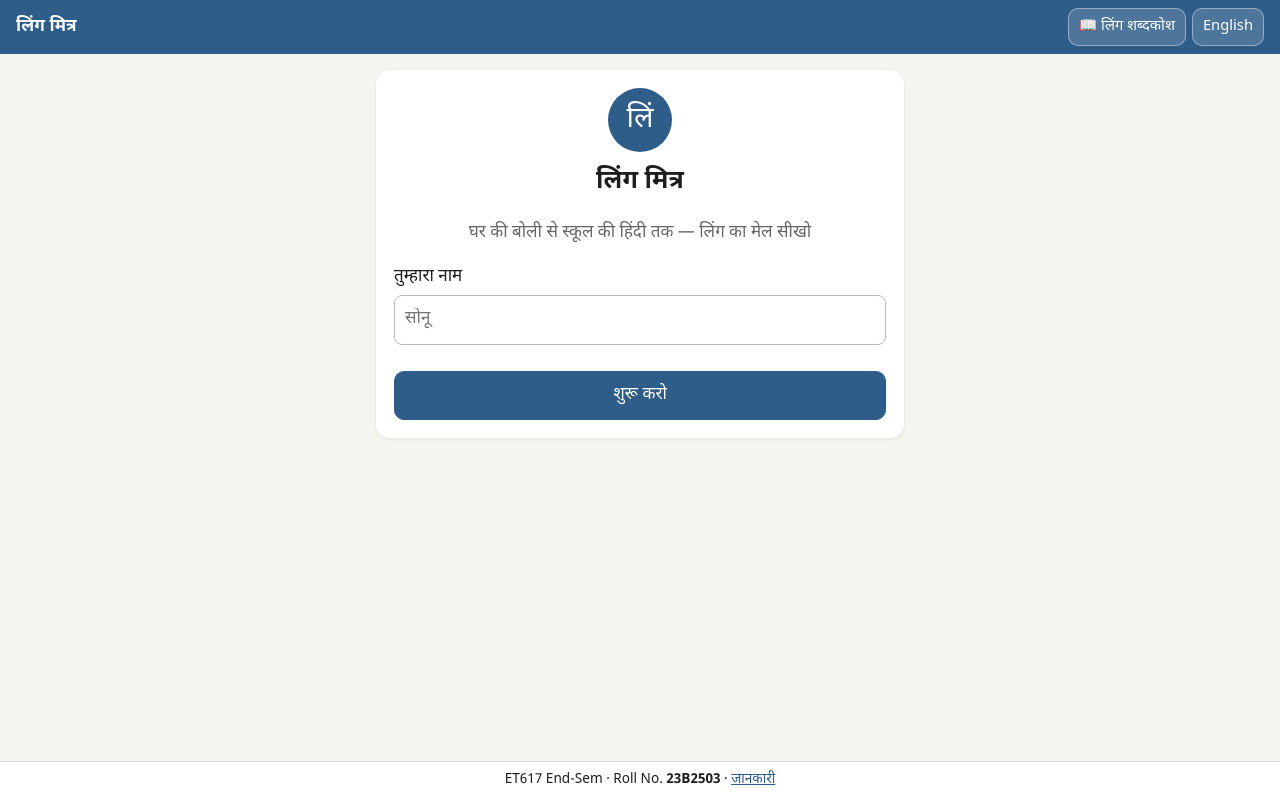
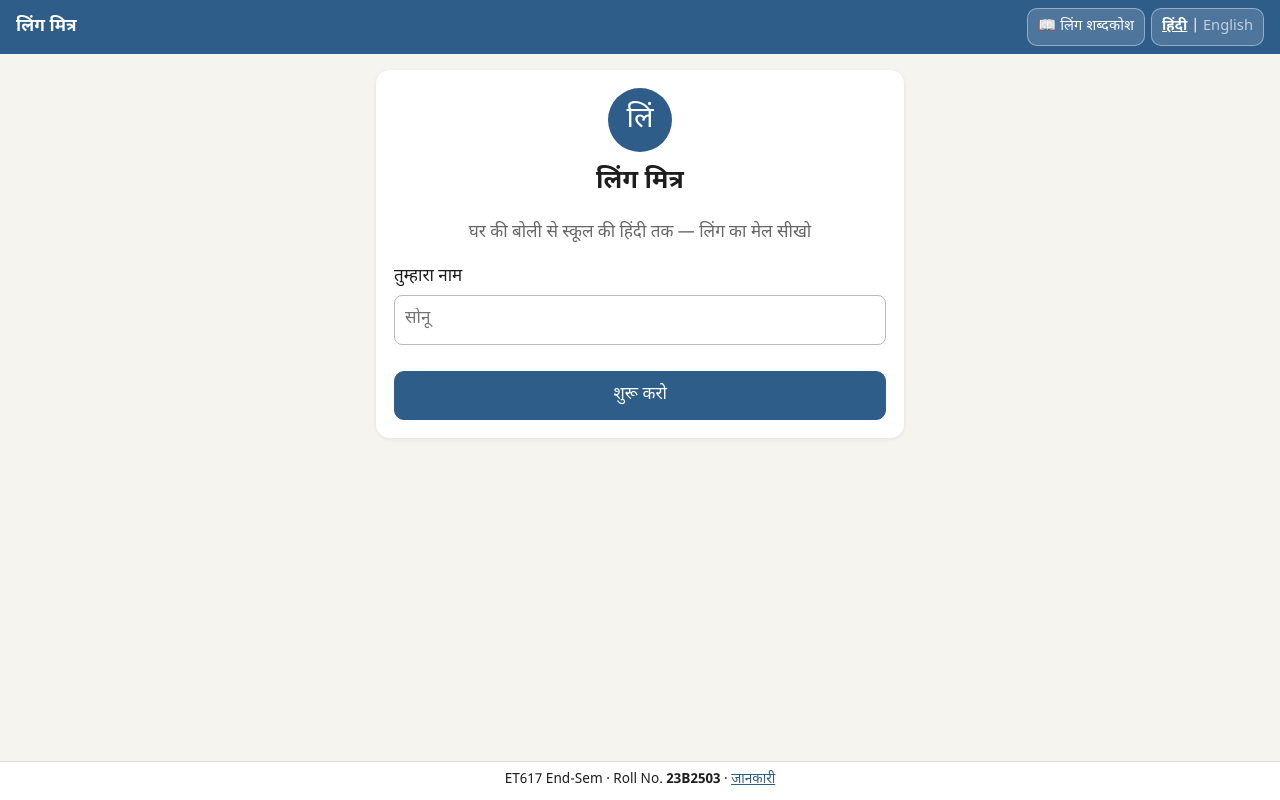
Before and after one commit to Daksh-Jain-27/et617-endsem-23B2503, a plain HTML site: page index.html in a window 1280 px wide. Drawn offline with Linux system fonts and the light colour scheme.

Commit message:
some other minor changes

```diff
--- a/app.js
+++ b/app.js
@@ -45,7 +45,9 @@ function go(screen){ S.screen = screen; ui = {answered:false, sel:{}, fb:null};
 
 function render(){
   document.documentElement.lang = S.lang;
-  document.getElementById('langBtn').textContent = S.lang==='hi' ? 'English' : 'हिंदी';
+  document.getElementById('langBtn').innerHTML = S.lang==='hi'
+    ? '<span class="on">हिंदी</span> | <span class="off">English</span>'
+    : '<span class="off">हिंदी</span> | <span class="on">English</span>';
   document.getElementById('dictBtn').textContent = T('dict');
   document.getElementById('aboutLink').textContent = T('about');
   const f = {home:renderHome, learn:renderLearn, q:renderQ, result:renderResult, about:renderAbout}[S.screen] || renderHome;
--- a/style.css
+++ b/style.css
@@ -18,6 +18,7 @@ input,textarea{font:inherit}
 .btn.primary{background:var(--pri);color:#fff;border-color:var(--pri);width:100%;margin-top:10px}
 .btn.sm{padding:6px 10px;min-height:38px;font-size:.92rem}
 .btn:disabled{opacity:.85;cursor:default}
+#langBtn .on{font-weight:700;text-decoration:underline}#langBtn .off{opacity:.65}
 header .btn{background:rgba(255,255,255,.15);color:#fff;border-color:rgba(255,255,255,.4)}
 .center .btn{width:100%;margin-top:10px}
 .muted{color:var(--muted)}.small{font-size:.88rem}
```
